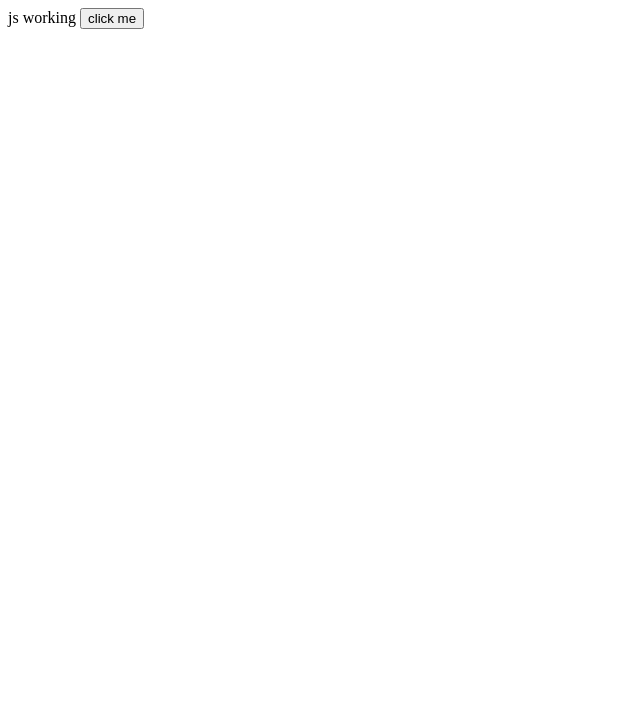
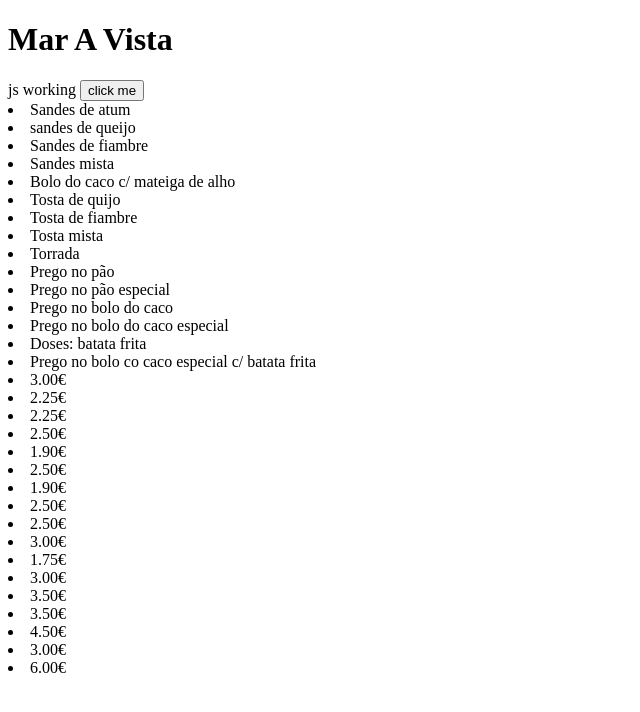
Before and after one commit to daviddinis/daviddinis.github.io, a plain HTML site: page index.html in a window 1280 px wide. Shown: the whole page, without its empty margins (0-640 px from the left). Drawn offline with Linux system fonts and the light colour scheme.

Commit message:
fist commit

```diff
--- a/index.html
+++ b/index.html
@@ -8,11 +8,54 @@
 </head>
 
 <body>
+    <h1>Mar A Vista</h1>
     <a id="js">
         js working
         <button onclick="elem()"> click me</button>
     </a>
 
+    <div id="PT">
+        <div id="sandes">
+            <div>
+                <li>Sandes de atum</li>
+                <li>sandes de queijo</li>
+                <li>Sandes de fiambre</li>
+                <li>Sandes mista</li>
+                <li>Bolo do caco c/ mateiga de alho</li>
+                <li>Tosta de quijo</li>
+                <li>Tosta de fiambre</li>
+                <li>Tosta mista</li>
+                <li>Torrada</li>
+                <li>Prego no pão</li>
+                <li>Prego no pão especial</li>
+                <li>Prego no bolo do caco</li>
+                <li>Prego no bolo do caco especial</li>
+                <li>Doses: batata frita</li>
+                <li>Prego no bolo co caco especial c/ batata frita</li>
+
+            </div>
+            <div class="precos">
+                <li>3.00€</li>
+                <li>2.25€</li>
+                <li>2.25€</li>
+                <li>2.50€</li>
+                <li>1.90€</li>
+                <li>2.50€</li>
+                <li>1.90€</li>
+                <li>2.50€</li>
+                <li>2.50€</li>
+                <li>3.00€</li>
+                <li>1.75€</li>
+                <li>3.00€</li>
+                <li>3.50€</li>
+                <li>3.50€</li>
+                <li>4.50€</li>
+                <li>3.00€</li>
+                <li>6.00€</li>
+            </div>
+        </div>
+    </div>
+
 </body>
 
 </html>
```
